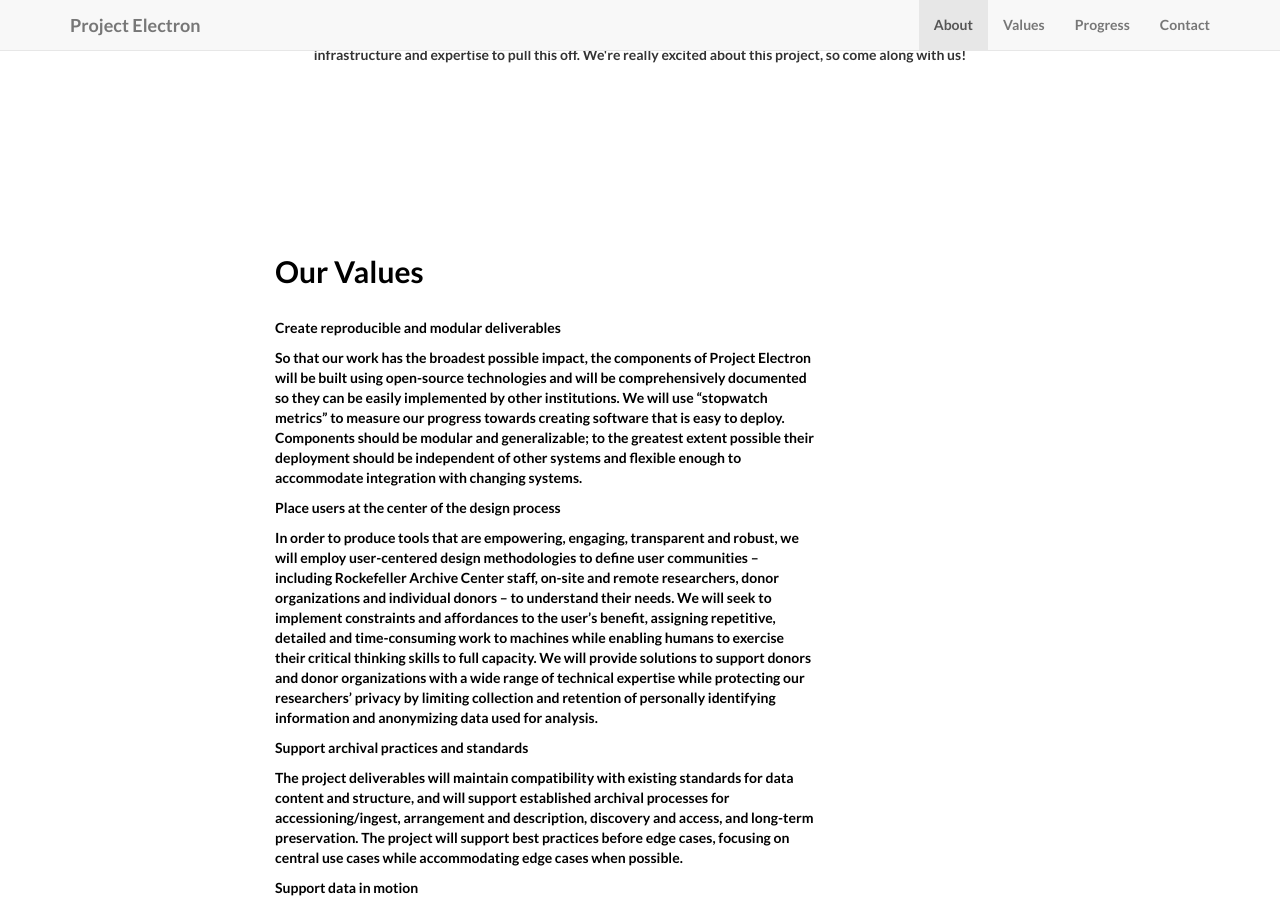
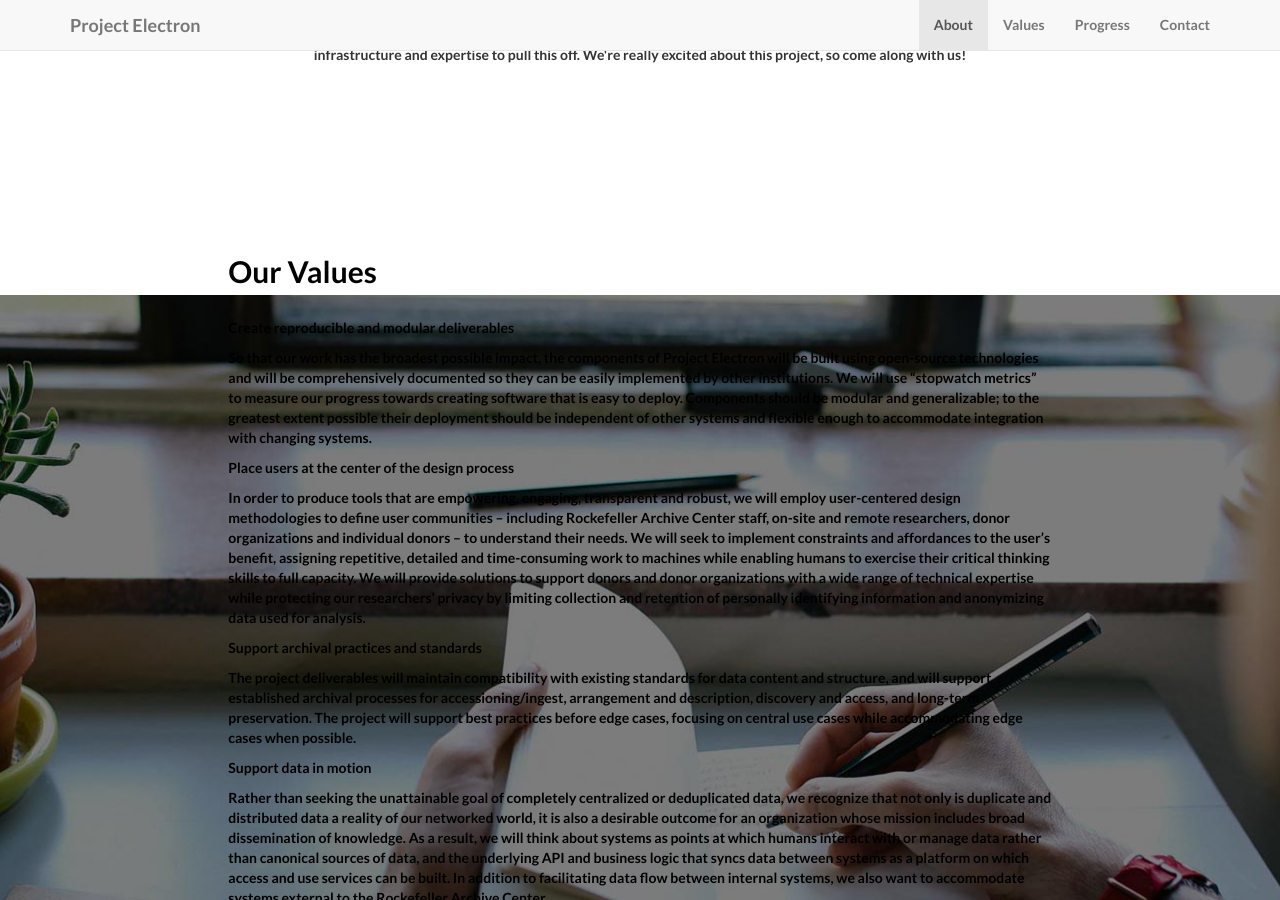
Before and after one commit to RockefellerArchiveCenter/project_electron, a Jekyll site: the page built from index.html, in a window 1280 px wide and 900 px high, scrolled down 1333 px. Built offline with Jekyll 4.4.1, drawn with Linux system fonts in a browser that asks for light colours.

```diff
--- a/_includes/values.html
+++ b/_includes/values.html
@@ -1,8 +1,7 @@
     <!-- Values Section -->
     <section id="values">
     	<div class="values">
-    		<div class="container">
-            <div class="col-lg-6 col-lg-offset-2">
+            <div class="col-lg-8 col-lg-offset-2">
               <br/><br/>
               <h2>Our Values</h2>
               <br/>
@@ -15,7 +14,6 @@
                 <p>Support data in motion</p>
                 <p>Rather than seeking the unattainable goal of completely centralized or deduplicated data, we recognize that not only is duplicate and distributed data a reality of our networked world, it is also a desirable outcome for an organization whose mission includes broad dissemination of knowledge. As a result, we will think about systems as points at which humans interact with or manage data rather than canonical sources of data, and the underlying API and business logic that syncs data between systems as a platform on which access and use services can be built. In addition to facilitating data flow between internal systems, we also want to accommodate systems external to the Rockefeller Archive Center.</p>
                 <br/>
-              </div>
-        </div>
+            </div>
       </div>
     </section>
```
